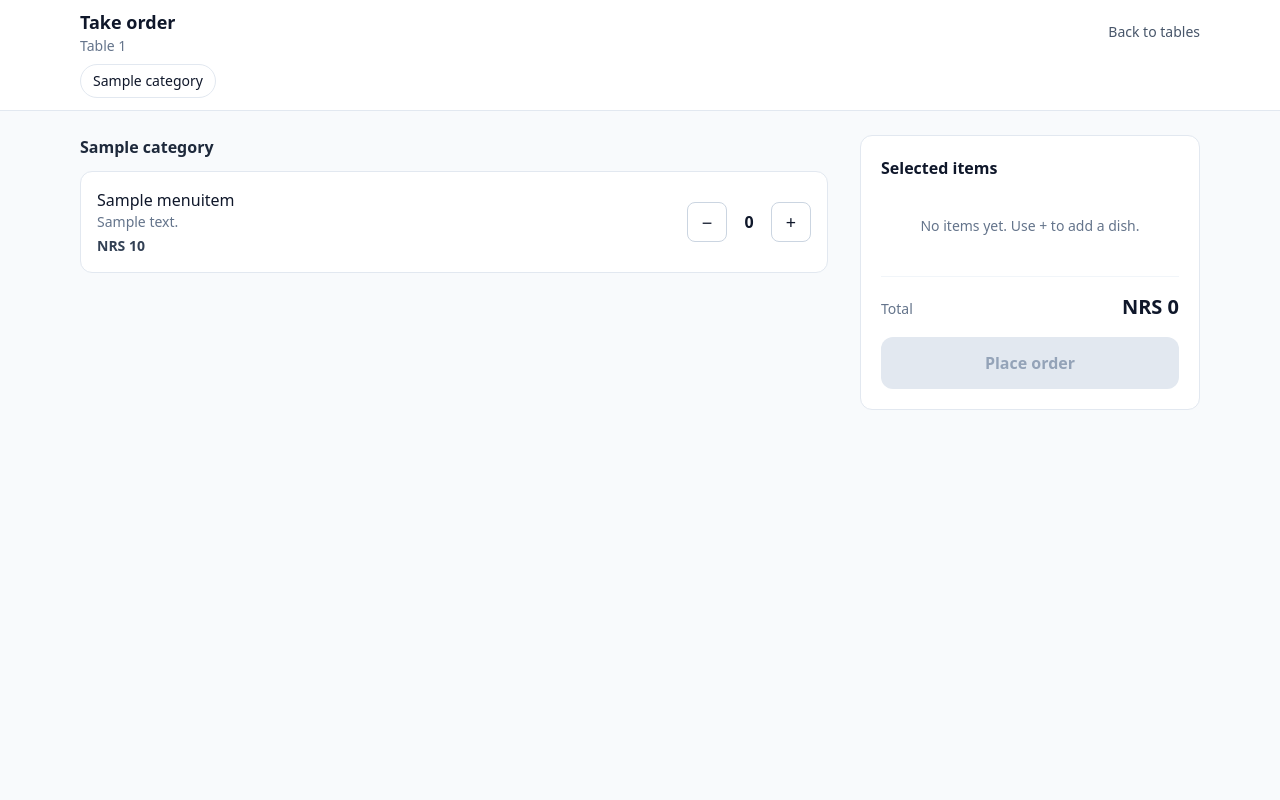
After one commit to kaibad/restromate, a Django app: page /orders/menu/1/ in a window 1280 px wide. The commit adds this page. Run offline with Django 5.2, Linux system fonts and the light colour scheme; a user stored in the database is signed in; tables that the repository leaves empty hold one stand-in row (values such as "Sample post"); some libraries are stand-ins or nearby versions.

Commit message:
feat: create table menu page

```diff
--- /dev/null
+++ b/orders/templates/orders/menu.html
@@ -0,0 +1,213 @@
+<!doctype html>
+<html lang="en">
+    <head>
+        <meta charset="UTF-8" />
+        <meta name="viewport" content="width=device-width, initial-scale=1.0" />
+        <title>Take Order | RestroMate</title>
+        <script src="https://cdn.tailwindcss.com"></script>
+    </head>
+
+    <body class="min-h-screen bg-slate-50 text-slate-900">
+        <!-- The whole page is one form: every quantity box is submitted with it -->
+        <form method="POST" action="">
+            {% csrf_token %}
+            <input type="hidden" name="table-id" value="{{ table_id }}" />
+
+            <!-- Header + category chips (both stay fixed at the top) -->
+            <header class="sticky top-0 z-20 border-b border-slate-200 bg-white">
+                <div class="mx-auto max-w-6xl px-4">
+                    <div class="flex items-center justify-between py-2">
+                        <div>
+                            <h1 class="text-lg font-bold">Take order</h1>
+                            <p class="text-sm text-slate-500">
+                                {% if table %}{{ table.name }}{% else %}Table {{ table_id }}{% endif %}
+                            </p>
+                        </div>
+                        <a
+                            href="{% url 'tables_view_url' %}"
+                            class="text-sm font-medium text-slate-600 hover:underline"
+                        >
+                            Back to tables
+                        </a>
+                    </div>
+
+                    <!-- Category chips: wrap onto new lines (no sideways scrolling), fixed with the header -->
+                    <nav class="flex flex-wrap gap-2 pb-3">
+                        {% for category in categories %}
+                        <a
+                            href="#category-{{ category.id }}"
+                            class="rounded-full border border-slate-200 bg-white px-3 py-1.5 text-sm font-medium hover:border-teal-600 hover:text-teal-700"
+                        >
+                            {{ category.name }}
+                        </a>
+                        {% endfor %}
+                    </nav>
+                </div>
+            </header>
+
+            <main class="mx-auto max-w-6xl px-4 py-6 pb-72 lg:grid lg:grid-cols-[1fr_340px] lg:gap-8 lg:pb-8">
+                <!-- Menu -->
+                <section class="space-y-8">
+                    {% for category in categories %}
+                    <div id="category-{{ category.id }}" class="scroll-mt-44">
+                        <h2 class="mb-3 font-semibold text-slate-800">{{ category.name }}</h2>
+
+                        <ul class="divide-y divide-slate-100 rounded-xl border border-slate-200 bg-white">
+                            {% for item in category.items.all %}
+                            <li
+                                class="menu-item flex items-center justify-between gap-4 px-4 py-4"
+                                data-item-id="{{ item.id }}"
+                                data-item-name="{{ item.name }}"
+                                data-item-price="{{ item.price }}"
+                            >
+                                <div class="min-w-0">
+                                    <p class="font-medium">{{ item.name }}</p>
+                                    {% if item.description %}
+                                    <p class="text-sm text-slate-500">{{ item.description }}</p>
+                                    {% endif %}
+                                    <p class="mt-1 text-sm font-semibold text-slate-700">NRS {{ item.price }}</p>
+                                </div>
+
+                                <!-- Quantity stepper -->
+                                <div class="flex shrink-0 items-center gap-1">
+                                    <button
+                                        type="button"
+                                        data-step="-1"
+                                        aria-label="Remove one {{ item.name }}"
+                                        class="h-10 w-10 rounded-lg border border-slate-300 text-lg hover:bg-slate-50"
+                                    >
+                                        −
+                                    </button>
+                                    <input
+                                        type="text"
+                                        readonly
+                                        name="qty-{{ item.id }}"
+                                        value="0"
+                                        class="qty w-9 bg-transparent text-center font-semibold"
+                                    />
+                                    <button
+                                        type="button"
+                                        data-step="1"
+                                        aria-label="Add one {{ item.name }}"
+                                        class="h-10 w-10 rounded-lg border border-slate-300 text-lg hover:bg-slate-50"
+                                    >
+                                        +
+                                    </button>
+                                </div>
+                            </li>
+                            {% empty %}
+                            <li class="px-4 py-4 text-sm text-slate-500">No items in this category yet.</li>
+                            {% endfor %}
+                        </ul>
+                    </div>
+                    {% empty %}
+                    <p class="rounded-xl border border-dashed border-slate-300 bg-white p-8 text-center text-slate-500">
+                        The menu is empty. Ask the owner to add menu items.
+                    </p>
+                    {% endfor %}
+                </section>
+
+                <!-- Selected items (desktop side panel) -->
+                <aside class="sticky top-44 hidden self-start rounded-xl border border-slate-200 bg-white p-5 lg:block">
+                    <h2 class="mb-3 font-semibold">Selected items</h2>
+
+                    <p id="empty-state" class="py-6 text-center text-sm text-slate-500">
+                        No items yet. Use + to add a dish.
+                    </p>
+                    <ul class="selected-list divide-y divide-slate-100 text-sm"></ul>
+
+                    <div class="mt-4 flex items-baseline justify-between border-t border-slate-100 pt-4">
+                        <span class="text-sm text-slate-500">Total</span>
+                        <span id="total-price" class="text-xl font-bold">NRS 0</span>
+                    </div>
+                    <button
+                        type="submit"
+                        disabled
+                        class="place-order mt-4 w-full rounded-xl bg-teal-700 py-3.5 font-semibold text-white hover:bg-teal-800 disabled:cursor-not-allowed disabled:bg-slate-200 disabled:text-slate-400"
+                    >
+                        Place order
+                    </button>
+                </aside>
+            </main>
+
+            <!-- Mobile / tablet bottom bar: selected items + total + submit -->
+            <div
+                class="fixed inset-x-0 bottom-0 z-30 border-t border-slate-200 bg-white shadow-[0_-4px_12px_rgba(0,0,0,0.06)] lg:hidden"
+            >
+                <details id="bar-details" open hidden>
+                    <summary class="cursor-pointer list-none px-4 pt-3 text-sm font-semibold text-slate-700">
+                        Selected items
+                    </summary>
+                    <ul class="selected-list max-h-32 divide-y divide-slate-100 overflow-y-auto px-4 pb-2 text-sm"></ul>
+                </details>
+
+                <div class="flex items-center justify-between gap-4 p-3">
+                    <div class="pl-1">
+                        <p id="bar-count" class="text-sm text-slate-500">0 items</p>
+                        <p id="bar-total" class="font-bold">NRS 0</p>
+                    </div>
+                    <button
+                        type="submit"
+                        disabled
+                        class="place-order rounded-xl bg-teal-700 px-6 py-3.5 font-semibold text-white disabled:cursor-not-allowed disabled:bg-slate-200 disabled:text-slate-400"
+                    >
+                        Place order
+                    </button>
+                </div>
+            </div>
+        </form>
+
+        <script>
+            // data-step="1" or "-1" on the + / − buttons: change the quantity in that row
+            document.addEventListener("click", (event) => {
+                const button = event.target.closest("[data-step]");
+                if (!button) return;
+
+                const box = button.closest(".menu-item").querySelector(".qty");
+                box.value = Math.max(0, Number(box.value) + Number(button.dataset.step));
+                update();
+            });
+
+            // Rebuild the selected lists, total and button state from every menu row
+            function update() {
+                const lines = [];
+                let total = 0;
+                let count = 0;
+
+                document.querySelectorAll(".menu-item").forEach((row) => {
+                    const qty = Number(row.querySelector(".qty").value);
+                    if (qty === 0) return;
+
+                    // data-item-name -> dataset.itemName, data-item-price -> dataset.itemPrice
+                    const price = Number(row.dataset.itemPrice);
+                    total += qty * price;
+                    count += qty;
+                    lines.push({ left: `${qty} × ${row.dataset.itemName}`, right: `NRS ${qty * price}` });
+                });
+
+                // Fill both lists: the desktop side panel and the mobile bottom bar
+                document.querySelectorAll(".selected-list").forEach((list) => {
+                    list.replaceChildren(
+                        ...lines.map((line) => {
+                            const li = document.createElement("li");
+                            li.className = "flex justify-between gap-3 py-1.5";
+                            for (const text of [line.left, line.right]) {
+                                const span = document.createElement("span");
+                                span.textContent = text;
+                                li.append(span);
+                            }
+                            return li;
+                        }),
+                    );
+                });
+
+                document.getElementById("empty-state").hidden = count > 0;
+                document.getElementById("bar-details").hidden = count === 0;
+                document.getElementById("total-price").textContent = `NRS ${total}`;
+                document.getElementById("bar-total").textContent = `NRS ${total}`;
+                document.getElementById("bar-count").textContent = `${count} ${count === 1 ? "item" : "items"}`;
+                document.querySelectorAll(".place-order").forEach((b) => (b.disabled = count === 0));
+            }
+        </script>
+    </body>
+</html>
--- a/orders/urls.py
+++ b/orders/urls.py
@@ -4,5 +4,6 @@ from . import views
 
 urlpatterns = [
 
-    path("tables/",views.tables_view,name="tables_view_url")
+    path("tables/",views.tables_view,name="tables_view_url"),
+    path("menu/<table_id>/",views.menu_view,name="menu_view_url"),
 ]
--- a/orders/views.py
+++ b/orders/views.py
@@ -1,7 +1,7 @@
 from django.shortcuts import render
 from .decorators import role_required
 from accounts.models import User
-from .models import Table
+from .models import Table,Category
 
 # Create your views here.
 # @role_required(['w'])
@@ -15,3 +15,13 @@ def tables_view(request):
     }
 
     return render(request,"orders/tables.html",context)
+
+@role_required([User.ROLES_CHOICES.WAITER])
+def menu_view(request,table_id):
+    categories = Category.objects.all()
+    context = {
+            'categories': categories,
+            "table_id": table_id
+        }
+
+    return render(request,"orders/menu.html",context)
```
Also changed, not shown: orders/templates/orders/tables.html (+4 -7 lines).
